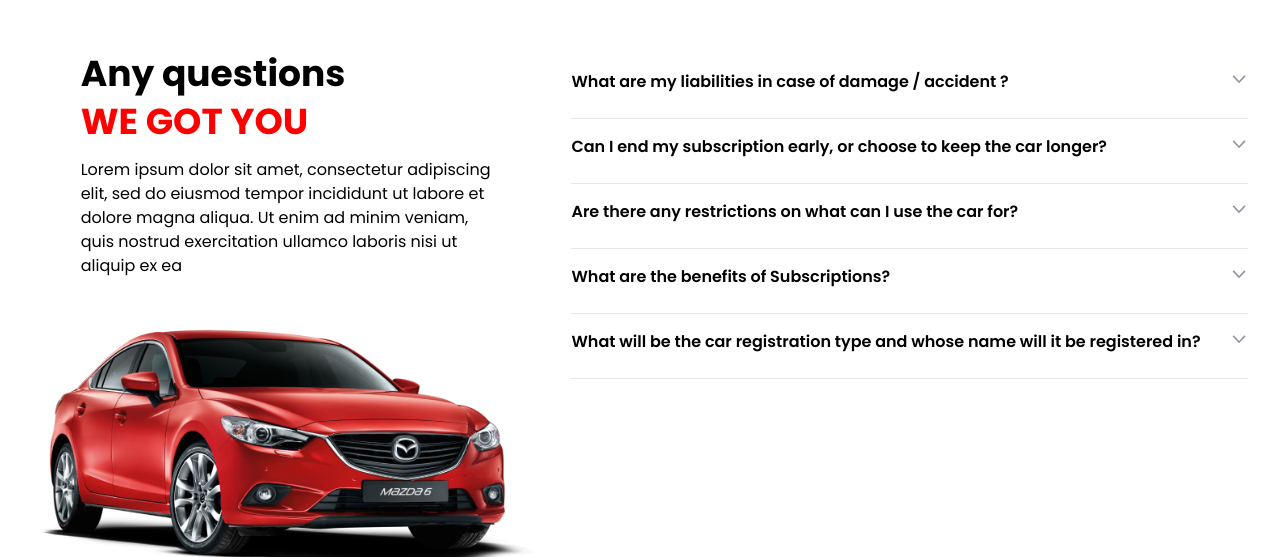
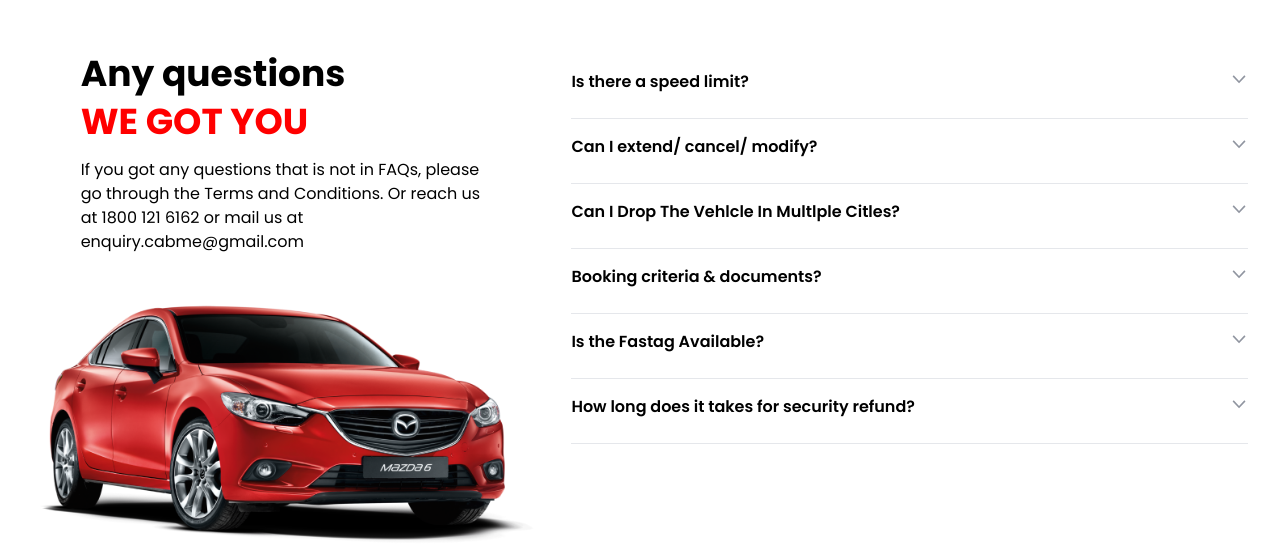
Before and after one commit to CabMe-Epic/cabme-website, a Next.js app: page /contact-us in a window 1280 px wide. Shown: the part 1520-2077 px from the top of the page. Built offline with nearby package versions, Linux system fonts and the light colour scheme; no server answers.

Commit message:
changes in the content

```diff
--- a/src/app/(pages)/about-us/page.tsx
+++ b/src/app/(pages)/about-us/page.tsx
@@ -279,11 +279,11 @@ const AboutUs = () => {
             Use our <span className="text-primary"> quick booking from</span> to
             get a car{" "}
           </h3>
-          <p className="text-[#7D7373] my-4">
+          {/* <p className="text-[#7D7373] my-4">
             Aliquam erat volutpat. Integer malesuada turpis id fringilla
             suscipit. Maecenas ultrices, orci vitae convallis mattis, quam nulla
             vehicula felis, eu cursus sem tellus.
-          </p>
+          </p> */}
           <div className="mt-6">
             <h4 className="text-primary font-semibold mb-2">
               Call for book an order?
@@ -461,7 +461,7 @@ const AboutUs = () => {
         </h2>
         <ReviewCard />
       </div>
-      <div className="px-4 sm:hidden block">
+      {/* <div className="px-4 ">
         <h2 className="sm:text-4xl text-2xl sm:text-left text-center font-bold">
           Any <span className="sm:text-black text-primary"> questions</span>{" "}
           <br />
@@ -470,7 +470,7 @@ const AboutUs = () => {
         {faqCollection?.map((item, index) => {
           return <FaqSection key={index} ques={item?.ques} ans={item?.ans} />;
         })}
-      </div>
+      </div> */}
       <div className="sm:my-24 my-12">
         <OurBlogs />
       </div>
@@ -530,23 +530,27 @@ const svgCollection = [
 ];
 const faqCollection = [
   {
-    ques: "What are my liabilities in case of damage / accident ?",
-    ans: "Your car will be covered by comprehensive insurance, to take care of damage cases. On every case of damage, your liability would be limited to the difference between the costs incurred to repair the damage and the proceeds from insurance claim with maximum liability limited.",
+    ques: "Is there a speed limit?",
+    ans: "Cabme allows up to 105 km/hr. However it is 80 km/hr in a few cities where some cars might be equipped with speed governors as per government directives. Cabme strictly advises to follow local speed limits.",
   },
   {
-    ques: "Can I end my subscription early, or choose to keep the car longer?",
-    ans: "Will update you soon.",
+    ques: "Can I extend/ cancel/ modify?",
+    ans: "Yes, extensions are possible subject to availability & charges. Cancellations & modifications will attract nominal charges as per our policy.",
   },
   {
-    ques: "Are there any restrictions on what can I use the car for?",
-    ans: "Will update you soon.",
+    ques: "Can I Drop The Vehlcle In Multlple Citles?",
+    ans: "Yes, you can pick the car in one city and drop it in another. You can select the option 'Drop in different city'. The charges for drop is different for each city.",
   },
   {
-    ques: "What are the benefits of Subscriptions?",
-    ans: "Will update you soon.",
+    ques: "Booking criteria & documents?",
+    ans: "Min. 21 years old, have a valid original government ID (Aadhar or Passport) and an original hard copy or a DigiLocker of a driving license for “Light Motor Vehicles,” which is at least 6 months old at the time of starting the trip. We may ask for additional documents for verification in some cases, e.g., local ID or proof of travel.",
   },
   {
-    ques: "What will be the car registration type and whose name will it be registered in?",
-    ans: "Will update you soon.",
+    ques: "Is the Fastag Available?",
+    ans: "All vehicles is attached with the fastag. The customer have to recharge the fastag itself. The remaining fastag balance will be added with the security refund amount.",
+  },
+  {
+    ques: "How long does it takes for security refund?",
+    ans: "It generally takes upto 24- 48 hrs for the security refund. The time can be extend in case of bank holidays.",
   },
 ];
--- a/src/app/(pages)/contact-us/page.tsx
+++ b/src/app/(pages)/contact-us/page.tsx
@@ -151,10 +151,7 @@ const ContactUs = () => {
               </span>{" "}
             </h2>
             <p className="mb-6 sm:block hidden">
-              Lorem ipsum dolor sit amet, consectetur adipiscing elit, sed do
-              eiusmod tempor incididunt ut labore et dolore magna aliqua. Ut
-              enim ad minim veniam, quis nostrud exercitation ullamco laboris
-              nisi ut aliquip ex ea{" "}
+            If you got any questions that is not in FAQs, please go through the Terms and Conditions. Or reach us at 1800 121 6162 or mail us at enquiry.cabme@gmail.com
             </p>
           </div>
           <Image
@@ -249,23 +246,27 @@ const pickUpDropArray = [
 ];
 const faqCollection = [
   {
-    ques: "What are my liabilities in case of damage / accident ?",
-    ans: "Your car will be covered by comprehensive insurance, to take care of damage cases. On every case of damage, your liability would be limited to the difference between the costs incurred to repair the damage and the proceeds from insurance claim with maximum liability limited.",
+    ques: "Is there a speed limit?",
+    ans: "Cabme allows up to 105 km/hr. However it is 80 km/hr in a few cities where some cars might be equipped with speed governors as per government directives. Cabme strictly advises to follow local speed limits.",
   },
   {
-    ques: "Can I end my subscription early, or choose to keep the car longer?",
-    ans: "Will update you soon.",
+    ques: "Can I extend/ cancel/ modify?",
+    ans: "Yes, extensions are possible subject to availability & charges. Cancellations & modifications will attract nominal charges as per our policy.",
   },
   {
-    ques: "Are there any restrictions on what can I use the car for?",
-    ans: "Will update you soon.",
+    ques: "Can I Drop The Vehlcle In Multlple Citles?",
+    ans: "Yes, you can pick the car in one city and drop it in another. You can select the option 'Drop in different city'. The charges for drop is different for each city.",
   },
   {
-    ques: "What are the benefits of Subscriptions?",
-    ans: "Will update you soon.",
+    ques: "Booking criteria & documents?",
+    ans: "Min. 21 years old, have a valid original government ID (Aadhar or Passport) and an original hard copy or a DigiLocker of a driving license for “Light Motor Vehicles,” which is at least 6 months old at the time of starting the trip. We may ask for additional documents for verification in some cases, e.g., local ID or proof of travel.",
   },
   {
-    ques: "What will be the car registration type and whose name will it be registered in?",
-    ans: "Will update you soon.",
+    ques: "Is the Fastag Available?",
+    ans: "All vehicles is attached with the fastag. The customer have to recharge the fastag itself. The remaining fastag balance will be added with the security refund amount.",
+  },
+  {
+    ques: "How long does it takes for security refund?",
+    ans: "It generally takes upto 24- 48 hrs for the security refund. The time can be extend in case of bank holidays.",
   },
 ];
--- a/src/app/page.tsx
+++ b/src/app/page.tsx
@@ -206,7 +206,7 @@ export default function Home() {
             </h3>
             <div className="border-b border-black lg:text-xl sm:text-lg text-[12px] sm:my-2 sm:pb-4 text-[#909090]">
               <span>Car Rental Discount</span> <br />
-              <span>until May 21st 2024</span>
+              <span>until August 21st 2024</span>
             </div>
             <h4 className="font-semibold text-sm sm:text-[28px]">
               DISCOUNT CODE : <span className="text-primary">NEW5</span>
@@ -247,9 +247,7 @@ export default function Home() {
             Best App for <span className="text-primary font-bold">CAR RENTAL</span>
           </h3>
           <p className="lg:my-8 sm:my-4 sm:text-[14px] text-xs">
-            Thrown shy denote ten ladies though ask saw. Or by to he going think
-            order event music. Incommode so intention defective at convinced.
-            Led income months itself and houses you.
+          The application is available on both apple store and play store. Download Now.
           </p>
           <div className="flex sm:justify-start justify-center sm:gap-12 gap-4 sm:mt-0 mt-2">
             <button>
@@ -353,10 +351,7 @@ export default function Home() {
               </span>{" "}
             </h2>
             <p className="mb-6 sm:block hidden">
-              Lorem ipsum dolor sit amet, consectetur adipiscing elit, sed do
-              eiusmod tempor incididunt ut labore et dolore magna aliqua. Ut
-              enim ad minim veniam, quis nostrud exercitation ullamco laboris
-              nisi ut aliquip ex ea{" "}
+            If you got any questions that is not in FAQs, please go through the Terms and Conditions. Or reach us at 1800 121 6162 or mail us at enquiry.cabme@gmail.com
             </p>
           </div>
           <Image
@@ -382,10 +377,10 @@ export default function Home() {
         <h2 className="text-center font-bold sm:text-4xl text-2xl text-white">
           Facts By The <span className="text-primary"> Numbers</span>
         </h2>
-        <p className="text-[#E5DADA] text-center my-2 sm:text-md text-xs">
+        {/* <p className="text-[#E5DADA] text-center my-2 sm:text-md text-xs">
           Lorem Ipsum has been the industry&apos;s standard <br /> dummy text
           ever since the 1500s,
-        </p>
+        </p> */}
         <div className="grid lg:grid-cols-4 grid-cols-2 sm:gap-10 gap-2 sm:p-8 p-2">
           {factsArray?.map((item, index) => {
             return (
@@ -574,35 +569,35 @@ const chooseArray = [
     width: 132,
     height: 93,
     title: "Insurance included",
-    desc: "Your new ride, right to your door, with service you'll adore.",
+    desc: "Drive hassle free with our completely insured vehicles.",
   },
   {
     imageUrl: "/png/car05.svg",
     width: 132,
     height: 93,
     title: "Brand New Fleets",
-    desc: "Your safety is our priority, with a car that's sanitized for purity.",
+    desc: "Drive our latest car models with wide variety to choose from.",
   },
   {
     imageUrl: "/png/car06.svg",
     width: 132,
     height: 93,
     title: "Road Side Assistance",
-    desc: "What you see is what you get, no hidden charges to fret.",
+    desc: "Support at time of vehicle breaks down or has a mechanical failure.",
   },
   {
     imageUrl: "/png/car07.svg",
     width: 32,
     height: 93,
     title: "Flexible Kms",
-    desc: "Your new ride, right to your door, with service you'll adore.",
+    desc: "Freedom to choose from Kms as per your travel plan.",
   },
   {
     imageUrl: "/png/car08.svg",
     width: 132,
     height: 93,
     title: "Vehicle Health Check",
-    desc: "Your new ride, right to your door, with service you'll adore.",
+    desc: "Complete checkup and quick service of the vehicle for hassle free drive.",
   },
 ];
 const rentCollection = [
@@ -636,24 +631,28 @@ const rentCollection = [
 ];
 const faqCollection = [
   {
-    ques: "What are my liabilities in case of damage / accident ?",
-    ans: "Your car will be covered by comprehensive insurance, to take care of damage cases. On every case of damage, your liability would be limited to the difference between the costs incurred to repair the damage and the proceeds from insurance claim with maximum liability limited.",
+    ques: "Is there a speed limit?",
+    ans: "Cabme allows up to 105 km/hr. However it is 80 km/hr in a few cities where some cars might be equipped with speed governors as per government directives. Cabme strictly advises to follow local speed limits.",
   },
   {
-    ques: "Can I end my subscription early, or choose to keep the car longer?",
-    ans: "Will update you soon.",
+    ques: "Can I extend/ cancel/ modify?",
+    ans: "Yes, extensions are possible subject to availability & charges. Cancellations & modifications will attract nominal charges as per our policy.",
   },
   {
-    ques: "Are there any restrictions on what can I use the car for?",
-    ans: "Will update you soon.",
+    ques: "Can I Drop The Vehlcle In Multlple Citles?",
+    ans: "Yes, you can pick the car in one city and drop it in another. You can select the option  'Drop in different city'. The charges for drop is different for each city.",
   },
   {
-    ques: "What are the benefits of Subscriptions?",
-    ans: "Will update you soon.",
+    ques: "Booking criteria & documents?",
+    ans: "Min. 21 years old, have a valid original government ID (Aadhar or Passport) and an original hard copy or a DigiLocker of a driving license for “Light Motor Vehicles,” which is at least 6 months old at the time of starting the trip. We may ask for additional documents for verification in some cases, e.g., local ID or proof of travel.",
   },
   {
-    ques: "What will be the car registration type and whose name will it be registered in?",
-    ans: "Will update you soon.",
+    ques: "Is the Fastag Available?",
+    ans: "All vehicles is attached with the fastag. The customer have to recharge the fastag itself. The remaining fastag balance will be added with the security refund amount.",
+  },
+  {
+    ques: "How long does it takes for security refund?",
+    ans: "It generally takes upto 24- 48 hrs for the security refund. The time can be extend in case of bank holidays.",
   },
 ];
 const factsArray = [
```
